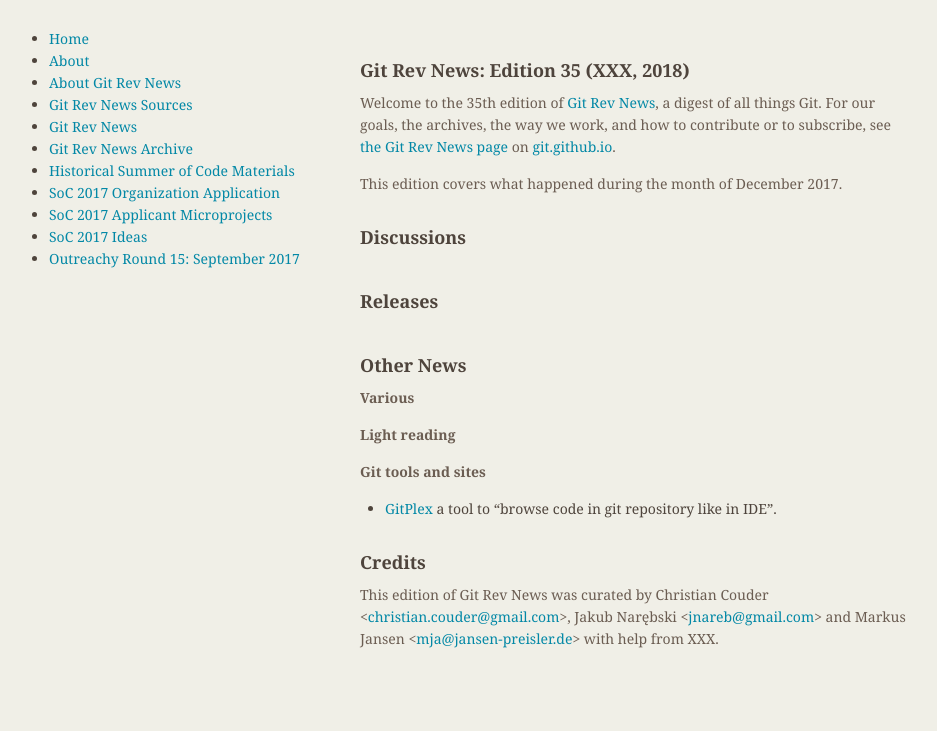
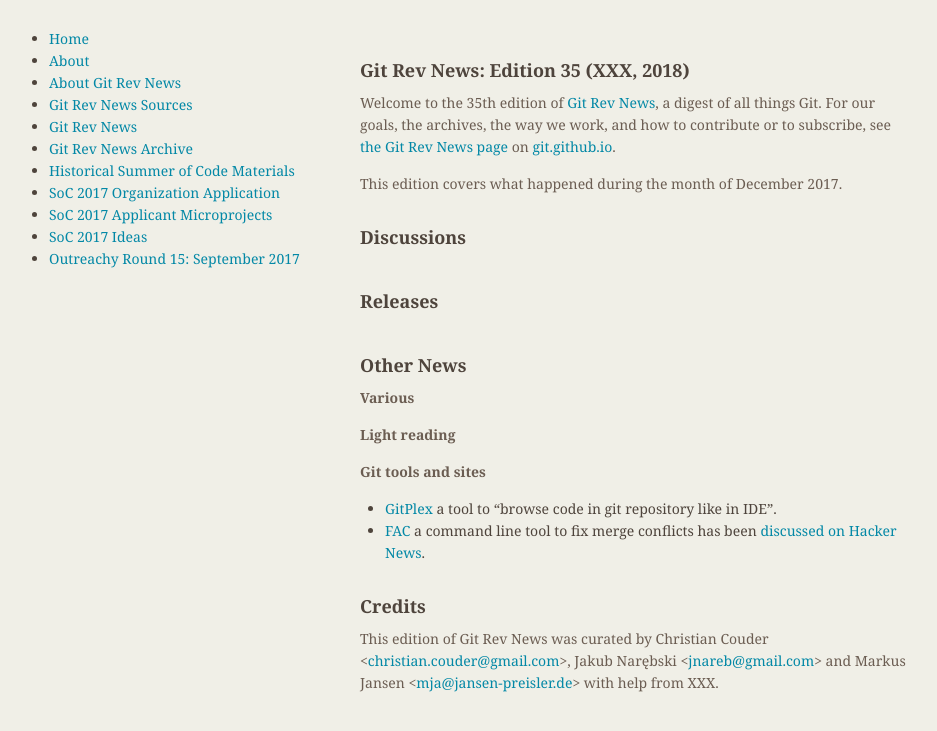
Before and after one commit to git/git.github.io, a Jekyll site: the page built from rev_news/drafts/edition-35.md, in a window 1280 px wide. Shown: the top 731 px of the page, without its empty margins (174-1111 px from the left). Built offline with Jekyll 4.4.1, drawn with Linux system fonts in a browser that asks for light colours.

Commit message:
rn-35: add FAC tool

```diff
--- a/rev_news/drafts/edition-35.md
+++ b/rev_news/drafts/edition-35.md
@@ -47,6 +47,7 @@
 __Git tools and sites__
 
 * [GitPlex](https://www.gitplex.com/) a tool to "browse code in git repository like in IDE".
+* [FAC](https://github.com/mkchoi212/fac) a command line tool to fix merge conflicts has been [discussed on Hacker News](https://news.ycombinator.com/item?id=16056271).
 
 ## Credits
 
```
